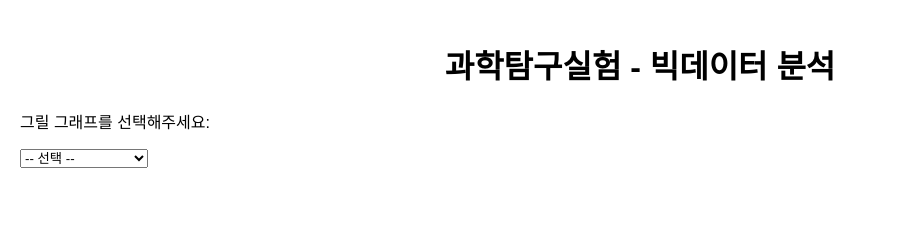
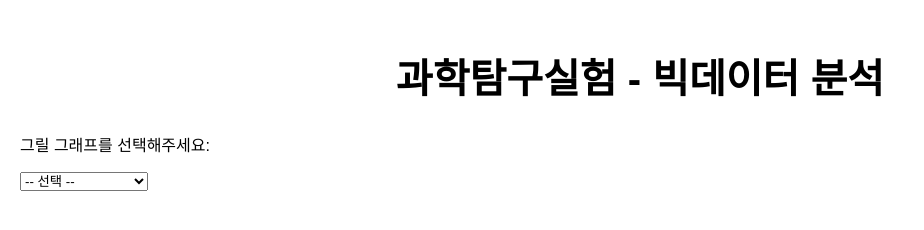
Before and after one commit to mongdong02/Climate-precipitation-graph, a plain HTML site: page index.html in a window 1280 px wide. Shown: the whole page, without its empty margins (0-924 px from the left). Drawn offline with nearby package versions, Linux system fonts and the light colour scheme; a web font is replaced by a local one.

Commit message:
Update index.html

```diff
--- a/index.html
+++ b/index.html
@@ -19,7 +19,7 @@ body {
     h1 {
       text-align: center;
       font-weight: bold;
-      font-size: 32px;
+      font-size: 40px;
     }
     .input-section, .form-section, .chart-section {
       margin-top: 20px;
```
